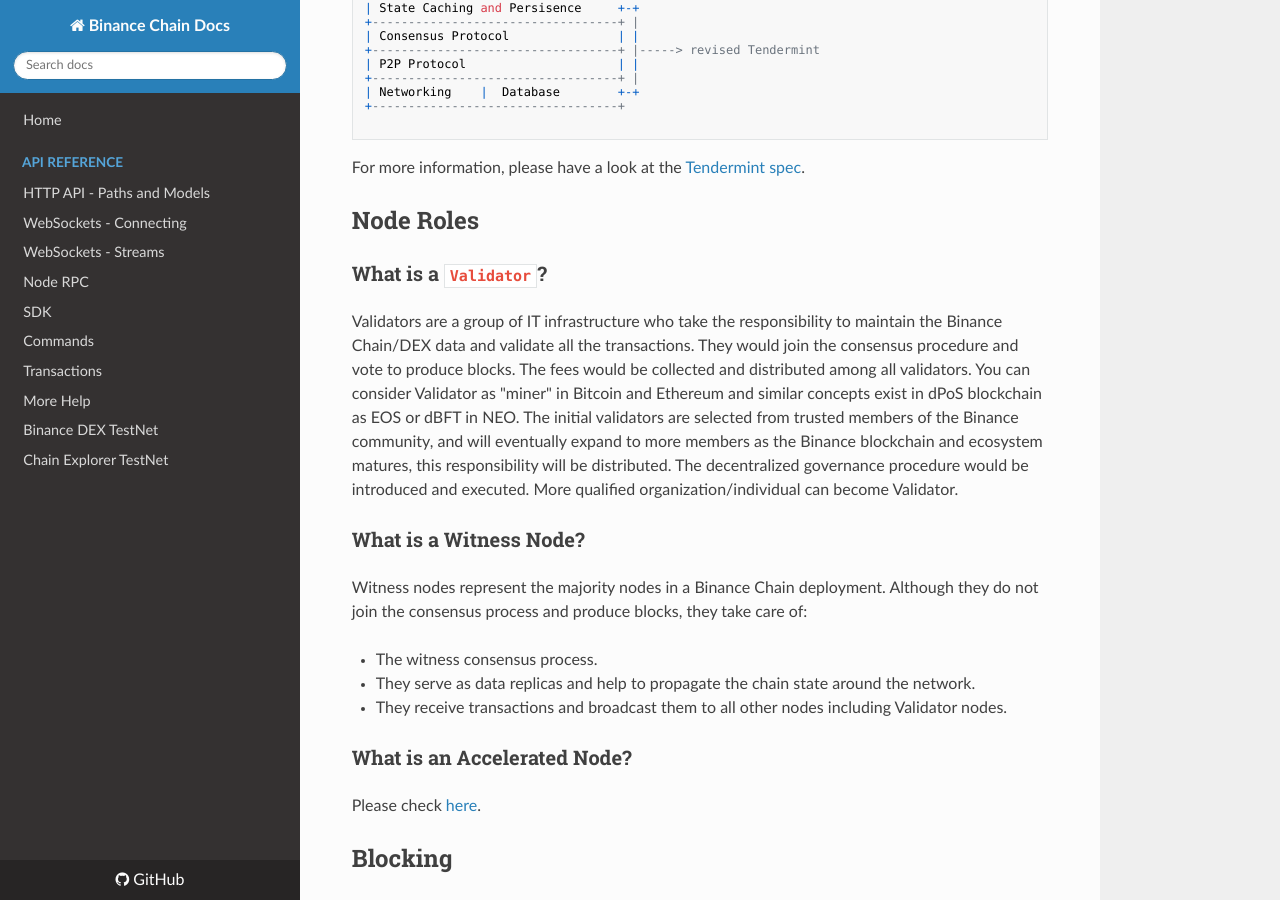
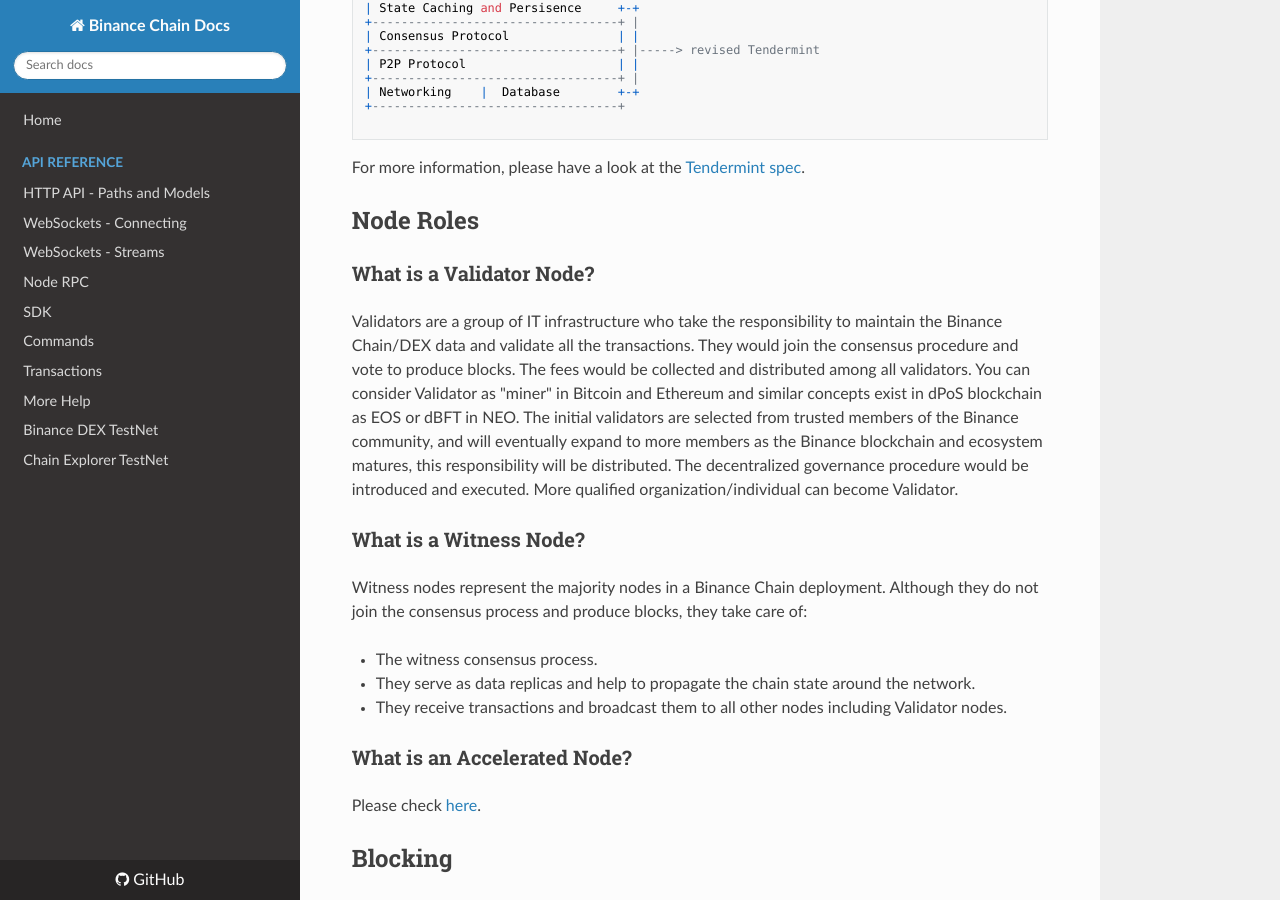
Before and after one commit to yash-sharma1/docs-site, an MkDocs documentation site: the page built from docs/blockchain.md, in a window 1280 px wide and 900 px high, scrolled down 519 px. Built offline with MkDocs 1.6.1, drawn with Linux system fonts in a browser that asks for light colours; nearby versions of some CDN libraries.

Commit message:
Update blockchain.md

```diff
--- a/docs/blockchain.md
+++ b/docs/blockchain.md
@@ -30,7 +30,7 @@
 
 ## Node Roles
 
-### What is a `Validator`?
+### What is a Validator Node?
 
 Validators are a group of IT infrastructure who take the responsibility to maintain the Binance
 Chain/DEX data and validate all the transactions. They would join the consensus procedure and
```
